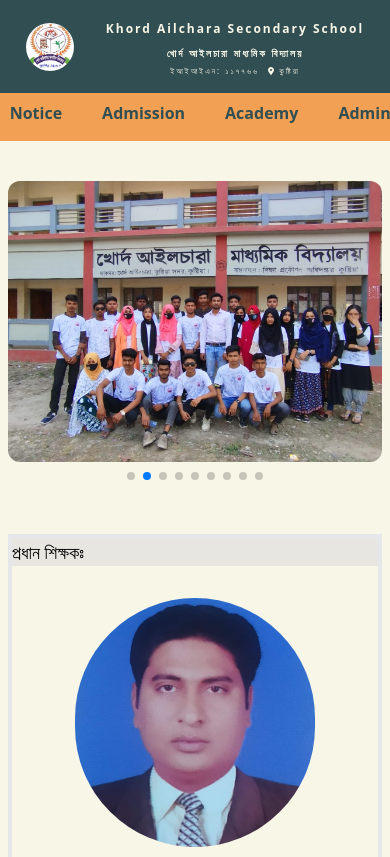
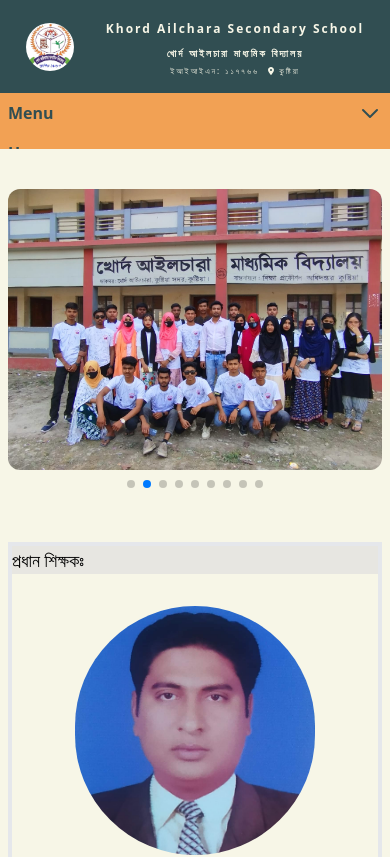
Before and after one commit to Zubayer-Aurnab/SCHOOL-PROJECT, a React (Vite) app: page / in a window 390 px wide. Shown: the top 857 px of the page. Built offline with nearby package versions, Linux system fonts and the light colour scheme.

Commit message:
make the nav bar responsive

```diff
--- a/src/Components/shared/Nav/NavBar.jsx
+++ b/src/Components/shared/Nav/NavBar.jsx
@@ -1,35 +1,16 @@
 import { NavLink } from "react-router-dom";
 import logo from "../../../assets/logo2.png"
 import { FaLocationDot } from "react-icons/fa6";
+import { useState } from "react";
 
 const NavBar = () => {
-    return (
-        <div>
-            {/* UPPER NAV */}
-            <div className="h-42 bg-[#314E52]  ">
-                <div className="flex justify-center items-center gap-8 lg:gap-20 py-4 px-2">
-                    <div>
-                        <img className="h-12 w-12   lg:h-28 lg:w-28 rounded-full " src={logo} alt="" />
-                    </div>
-                    <div
-                        style={{
-                            letterSpacing: "2px",
-                        }}
-                        className="text-center ">
-                        <h1 className="text-[#F7F6E7] text-[12px] lg:text-3xl font-semibold py-1 lg:py-2 ">Khord Ailchara Secondary School</h1>
-                        <h1 className="text-[#F7F6E7] text-[10px] lg:text-2xl font-semibold py-1 lg:pb-2">খোর্দ আইলচারা মাধ্যমিক বিদ্যালয়</h1>
-                        <div className="flex justify-center gap-2 lg:gap-4">
-                            <h1 className="text-[#F7F6E7] text-[8px] lg:text-base ">ইআইআইএন: ১১৭৭৬৬   </h1>
-                            <h1 className="text-[#F7F6E7] text-[8px] lg:text-base flex justify-center items-center gap-1 lg:gap-2"><FaLocationDot />কুষ্টিয়া  </h1>
-                        </div>
-                    </div>
-                </div>
-            </div>
-            {/* UPPER NAV */}
+    const [isOpen, setIsOpen] = useState(false);
 
+    const toggleDropdown = () => {
+        setIsOpen(!isOpen);
+    };
+    const links = <>
 
-            {/* bottom nav */}
-            <div className="bg-[#F2A154]  h-12 flex gap-10 justify-center py-2  overflow-x-auto">
         <NavLink
             to="/"
             className={({ isActive, isPending }) =>
@@ -57,7 +38,7 @@ const NavBar = () => {
         <NavLink
             to="/"
             className={({ isActive, isPending }) =>
-                        isPending ? "pending" : isActive ? "text-[#314E52] lg:text-xl hover:border-b-4 border-[#314E52]  font-semibold" : "text-[#314E52] lg:text-xl hover:border-b-4 border-[#314E52] font-semibold"
+                isPending ? "pending" : isActive ? "text-[#314E52] lg:text-xl   font-semibold" : "text-[#314E52] lg:text-xl hover:border-b-4 border-[#314E52] font-semibold"
             }
         >
             Admission
@@ -65,7 +46,7 @@ const NavBar = () => {
         <NavLink
             to="/"
             className={({ isActive, isPending }) =>
-                        isPending ? "pending" : isActive ? "text-[#314E52] lg:text-xl hover:border-b-4 border-[#314E52]  font-semibold" : "text-[#314E52] lg:text-xl hover:border-b-4 border-[#314E52] font-semibold"
+                isPending ? "pending" : isActive ? "text-[#314E52] lg:text-xl   font-semibold" : "text-[#314E52] lg:text-xl hover:border-b-4 border-[#314E52] font-semibold"
             }
         >
             Academy
@@ -73,7 +54,7 @@ const NavBar = () => {
         <NavLink
             to="/"
             className={({ isActive, isPending }) =>
-                        isPending ? "pending" : isActive ? "text-[#314E52] lg:text-xl hover:border-b-4 border-[#314E52] font-semibold" : "text-[#314E52] lg:text-xl hover:border-b-4 border-[#314E52] font-semibold"
+                isPending ? "pending" : isActive ? "text-[#314E52] lg:text-xl   font-semibold" : "text-[#314E52] lg:text-xl hover:border-b-4 border-[#314E52] font-semibold"
             }
         >
             Administration
@@ -81,12 +62,58 @@ const NavBar = () => {
         <NavLink
             to="/"
             className={({ isActive, isPending }) =>
-                        isPending ? "pending" : isActive ? "text-[#314E52] lg:text-xl hover:border-b-4 border-[#314E52] font-semibold" : "text-[#314E52] lg:text-xl hover:border-b-4 border-[#314E52] font-semibold"
+                isPending ? "pending" : isActive ? "text-[#314E52] lg:text-xl  font-semibold" : "text-[#314E52] lg:text-xl hover:border-b-4 border-[#314E52] font-semibold"
             }
         >
             Gallery
         </NavLink>
 
+    </>
+    return (
+        <div>
+            {/* UPPER NAV */}
+            <div className="h-42 bg-[#314E52]  ">
+                <div className="flex justify-center items-center gap-8 lg:gap-20 py-4 px-2">
+                    <div>
+                        <img className="h-12 w-12   lg:h-28 lg:w-28 rounded-full " src={logo} alt="" />
+                    </div>
+                    <div
+                        style={{
+                            letterSpacing: "2px",
+                        }}
+                        className="text-center ">
+                        <h1 className="text-[#F7F6E7] text-[12px] lg:text-3xl font-semibold py-1 lg:py-2 ">Khord Ailchara Secondary School</h1>
+                        <h1 className="text-[#F7F6E7] text-[10px] lg:text-2xl font-semibold py-1 lg:pb-2">খোর্দ আইলচারা মাধ্যমিক বিদ্যালয়</h1>
+                        <div className="flex justify-center gap-2 lg:gap-4">
+                            <h1 className="text-[#F7F6E7] text-[8px] lg:text-base ">ইআইআইএন: ১১৭৭৬৬   </h1>
+                            <h1 className="text-[#F7F6E7] text-[8px] lg:text-base flex justify-center items-center gap-1 lg:gap-2"><FaLocationDot />কুষ্টিয়া  </h1>
+                        </div>
+                    </div>
+                </div>
+            </div>
+            {/* UPPER NAV */}
+
+
+            {/* bottom nav */}
+            <div className="bg-[#F2A154]  h-12  gap-10 justify-center py-2 hidden lg:flex">
+                {links}
+            </div>
+
+            {/* For Mobile */}
+            <div className="bg-[#F2A154] block lg:hidden">
+                <div className="flex justify-between items-center p-2" onClick={toggleDropdown}>
+                    <span className="text-[#314E52] font-bold ">Menu</span>
+                    <svg xmlns="http://www.w3.org/2000/svg" className="h-6 w-6 text-[#314E52] font-bold " fill="none" viewBox="0 0 24 24" stroke="currentColor">
+                        {isOpen ? (
+                            <path strokeLinecap="round" strokeLinejoin="round" strokeWidth={2} d="M5 15l7-7 7 7" />
+                        ) : (
+                            <path strokeLinecap="round" strokeLinejoin="round" strokeWidth={2} d="M19 9l-7 7-7-7" />
+                        )}
+                    </svg>
+                </div>
+                <div style={{ maxHeight: isOpen ? '100vh' : '0', overflow: 'hidden', transition: 'max-height 1s ease' }} className="flex flex-col gap-5 p-2">
+                    {links}
+                </div>
             </div>
             {/* bottom nav */}
 
```
Lines whose indentation alone changed are shown as unchanged.
